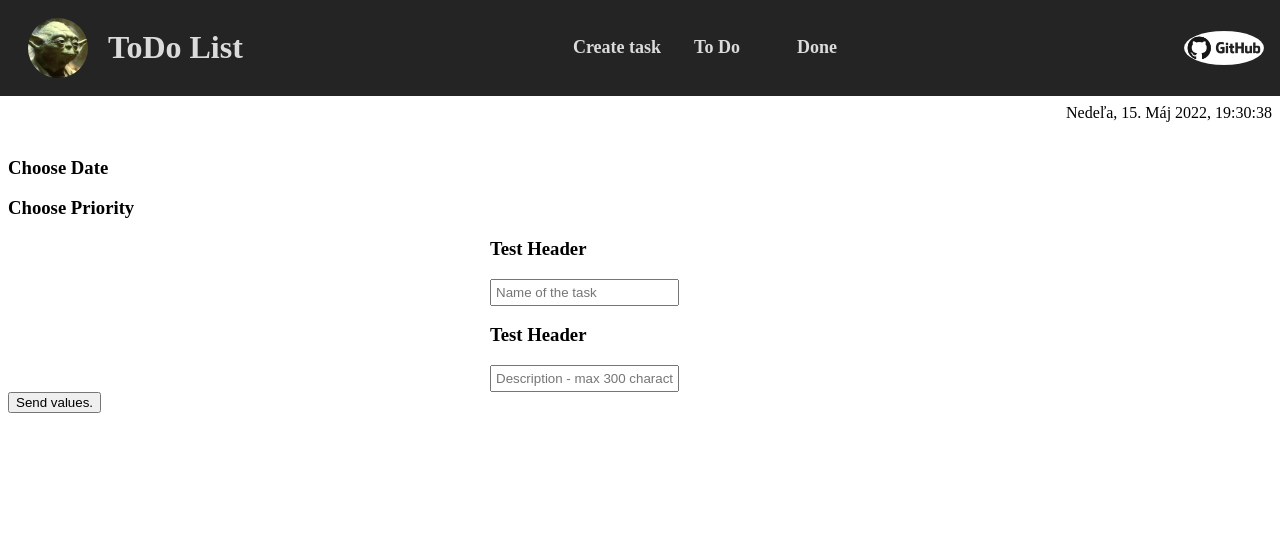
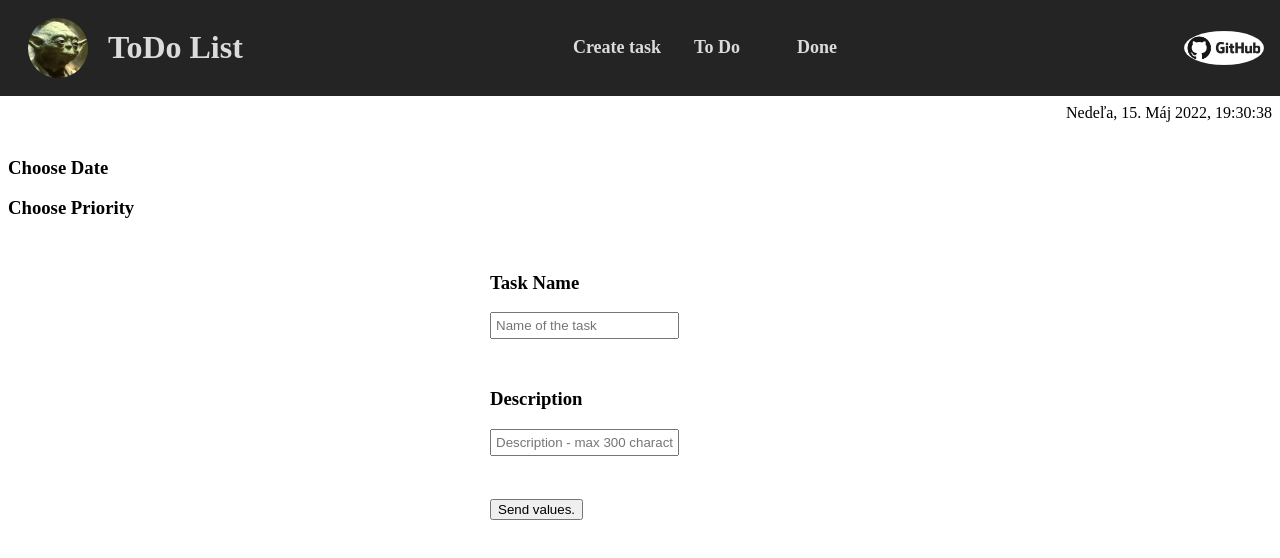
Before and after one commit to Yobao/Angular_ToDo-List, an Angular app: page /create-task in a window 1280 px wide. Shown: the top 558 px of the page. Built offline with nearby package versions, Linux system fonts and the light colour scheme.

Commit message:
local storage func

```diff
--- a/src/app/components/input/input.component.css
+++ b/src/app/components/input/input.component.css
@@ -2,6 +2,7 @@
   margin: auto;
   text-align: left;
   max-width: 300px;
+  padding: 15px;
 }
 
 .input {
--- a/src/app/components/input/input.component.html
+++ b/src/app/components/input/input.component.html
@@ -1,4 +1,11 @@
 <div class="input-container">
-  <h3>Test Header</h3>
-  <input placeholder="{{ placeH }}" class="input"/>
+  <h3>{{ title }}</h3>
+  <input
+    type="text"
+    placeholder="{{ placeH }}"
+    class="input"
+    id="{{ id }}"
+    #inputVal
+    (keyup)="showTaskName(inputVal)"
+  />
 </div>
--- a/src/app/components/input/input.component.ts
+++ b/src/app/components/input/input.component.ts
@@ -1,4 +1,4 @@
-import { Component, OnInit, Input } from '@angular/core';
+import { Component, OnInit, Input, Output, EventEmitter } from '@angular/core';
 
 @Component({
   selector: 'app-input',
@@ -9,6 +9,14 @@ export class InputComponent implements OnInit {
   constructor() {}
 
   @Input() placeH?: string;
+  @Input() id?: string;
+  @Input() title?: string;
+
+  @Output() task = new EventEmitter<string>();
+
+  showTaskName(val: any) {
+    this.task.emit(val);
+  }
 
   ngOnInit(): void {}
 }
--- a/src/app/pages/create-task/create-task.component.css
+++ b/src/app/pages/create-task/create-task.component.css
@@ -0,0 +1,9 @@
+.butt-container {
+  padding: 20px;
+}
+
+.butt_container {
+  max-width: 300px;
+  margin: auto;
+  padding: 8px;
+}
--- a/src/app/pages/create-task/create-task.component.html
+++ b/src/app/pages/create-task/create-task.component.html
@@ -4,6 +4,22 @@
 <div>
   <h3>Choose Priority</h3>
 </div>
-<app-input [placeH]="placeHolderTask"></app-input>
-<app-input [placeH]="placeHolderDesc"></app-input>
-<button type="button" class="">Send values.</button>
+<app-input
+  [placeH]="placeHolderTask"
+  [id]="inputTaskID"
+  [title]="titleTask"
+  (task)="showVals($event)"
+></app-input>
+<app-input
+  [placeH]="placeHolderDesc"
+  [id]="inputDesID"
+  [title]="titleDesc"
+  (task)="showVals($event)"
+></app-input>
+<div class="butt-container">
+  <div class="butt_container">
+    <button type="button" class="" (click)="handleCreateTask()">
+      Send values.
+    </button>
+  </div>
+</div>
--- a/src/app/pages/create-task/create-task.component.ts
+++ b/src/app/pages/create-task/create-task.component.ts
@@ -1,5 +1,6 @@
-import { Component, OnInit } from '@angular/core';
+import { Component, OnInit, Input } from '@angular/core';
 import { InputComponent } from 'src/app/components/input/input.component';
+import { Test } from './interface';
 
 @Component({
   selector: 'app-create-task',
@@ -10,6 +11,38 @@ export class CreateTaskComponent implements OnInit {
   placeHolderTask: string = 'Name of the task';
   placeHolderDesc: string = 'Description - max 300 characters.';
 
+  inputTaskID: string = 'taskName';
+  inputDesID: string = 'des';
+
+  titleTask: string = 'Task Name';
+  titleDesc: string = 'Description';
+
+  taskName?: string;
+  taskDesc?: string;
+
+  tasks: any;
+  task: Test = { name: '', description: '' };
+
+  showVals(inputVal: any) {
+    inputVal.id === 'des'
+      ? (this.taskDesc = inputVal.value)
+      : (this.taskName = inputVal.value);
+  }
+
+  handleCreateTask(): void {
+    localStorage.clear();
+    if (!this.taskName || !this.taskDesc)
+      return alert('Please, fill out all neccessary fields!');
+    this.task = { name: this.taskName, description: this.taskDesc };
+    if (!localStorage.getItem('Task List')) {
+      return localStorage.setItem('Task List', JSON.stringify([this.task]));
+    }
+    this.tasks = JSON.parse(localStorage.getItem('Task List')!);
+    this.tasks.push(this.task);
+
+    localStorage.setItem('Task List', JSON.stringify(this.tasks));
+  }
+
   constructor() {}
 
   ngOnInit(): void {}
--- /dev/null
+++ b/src/app/pages/create-task/interface.ts
@@ -0,0 +1,4 @@
+export interface Test {
+  name: string;
+  description: string;
+}
```
